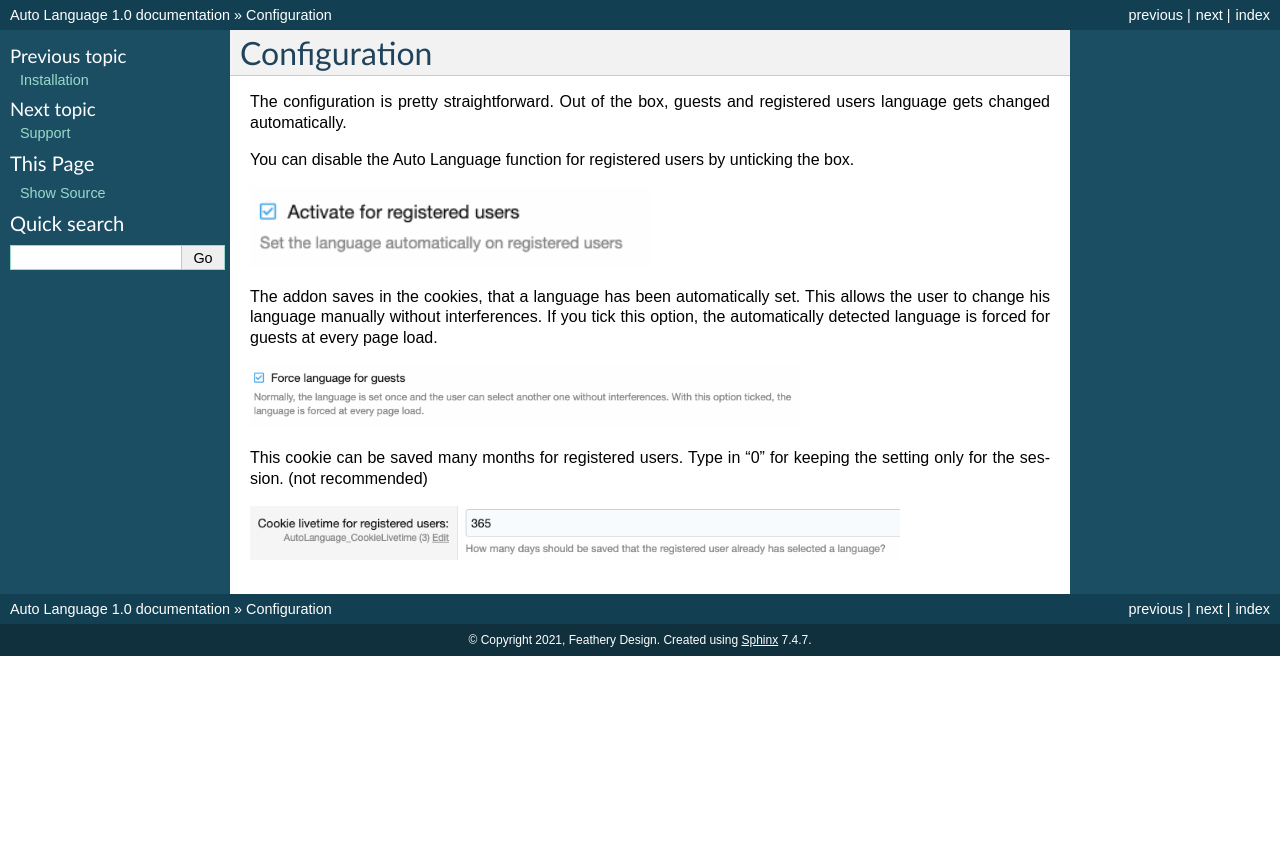
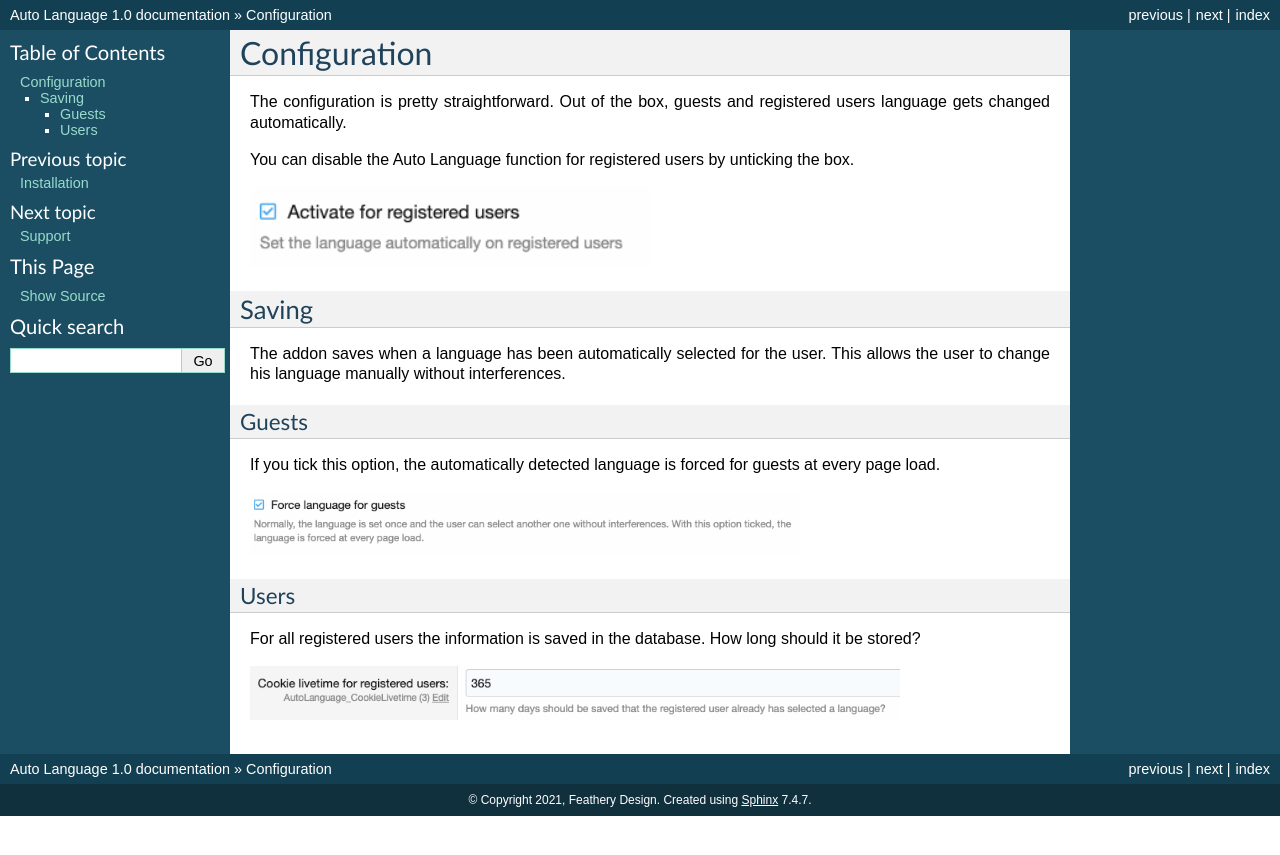
Before and after one commit to Marc-Philip/XF-AutoLanguage-Docs, a Sphinx documentation site: the page built from docs/configuration.rst, in a window 1280 px wide. Shown: the top 855 px of the page. Built offline with Sphinx 7.4.7, drawn with Linux system fonts in a browser that asks for light colours.

Commit message:
Update configuration.rst

```diff
--- a/docs/configuration.rst
+++ b/docs/configuration.rst
@@ -11,16 +11,21 @@ You can disable the Auto Language function for registered users by unticking the
   :width: 400
   :alt: Option1
 
+Saving
+------
+The addon saves when a language has been automatically selected for the user. This allows the user to change his language manually without interferences.
 
-The addon saves in the cookies, that a language has been automatically set. This allows the user to change his language manually without interferences.
+Guests
+^^^^^
 If you tick this option, the automatically detected language is forced for guests at every page load.
 
 .. image:: force.png
   :width: 550
   :alt: Option2
 
-
-This cookie can be saved many months for registered users. Type in "0" for keeping the setting only for the session. (not recommended)
+Users
+^^^^^
+For all registered users the information is saved in the database. How long should it be stored?
 
 .. image:: livetime.png
   :width: 650
```
